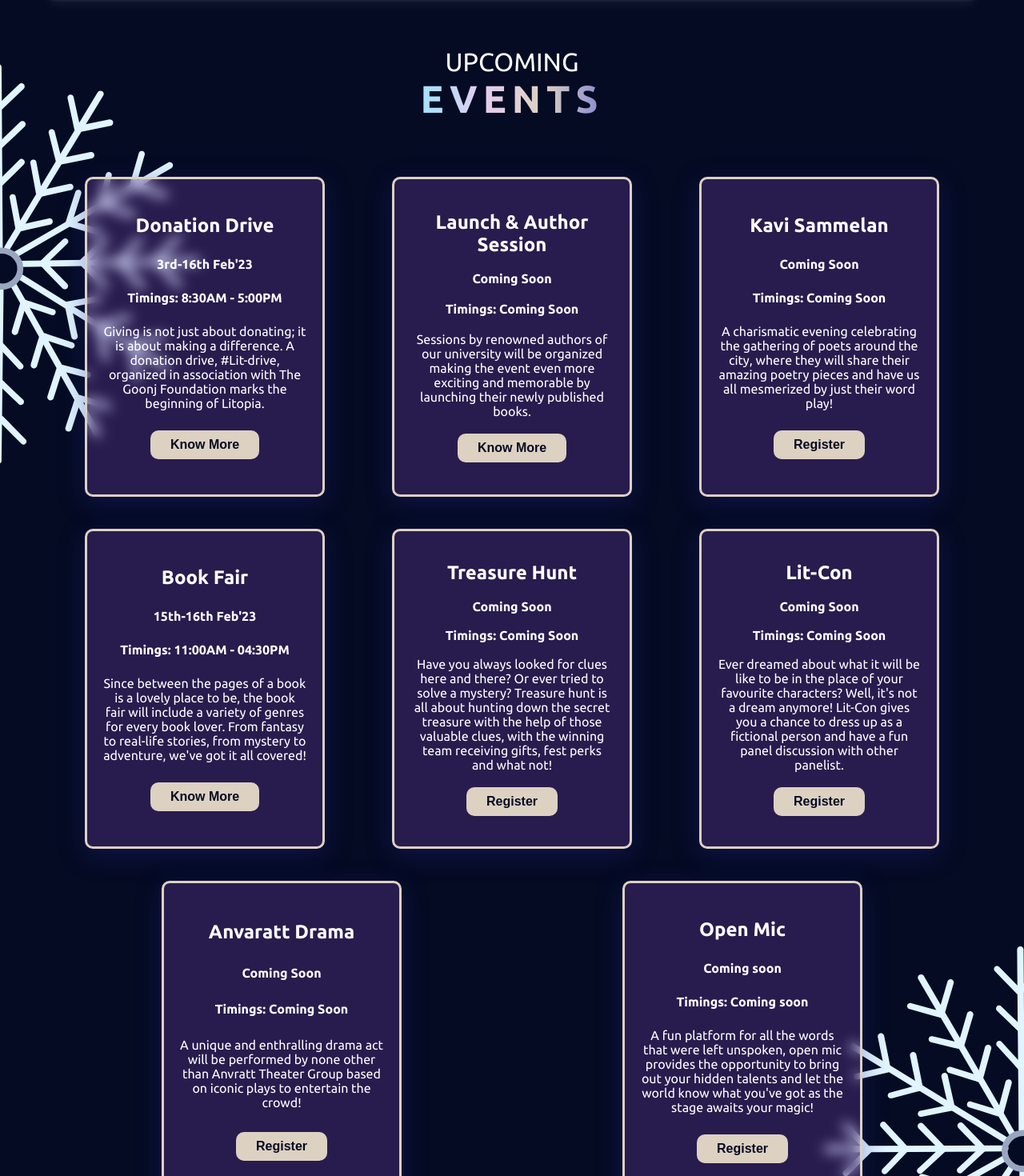
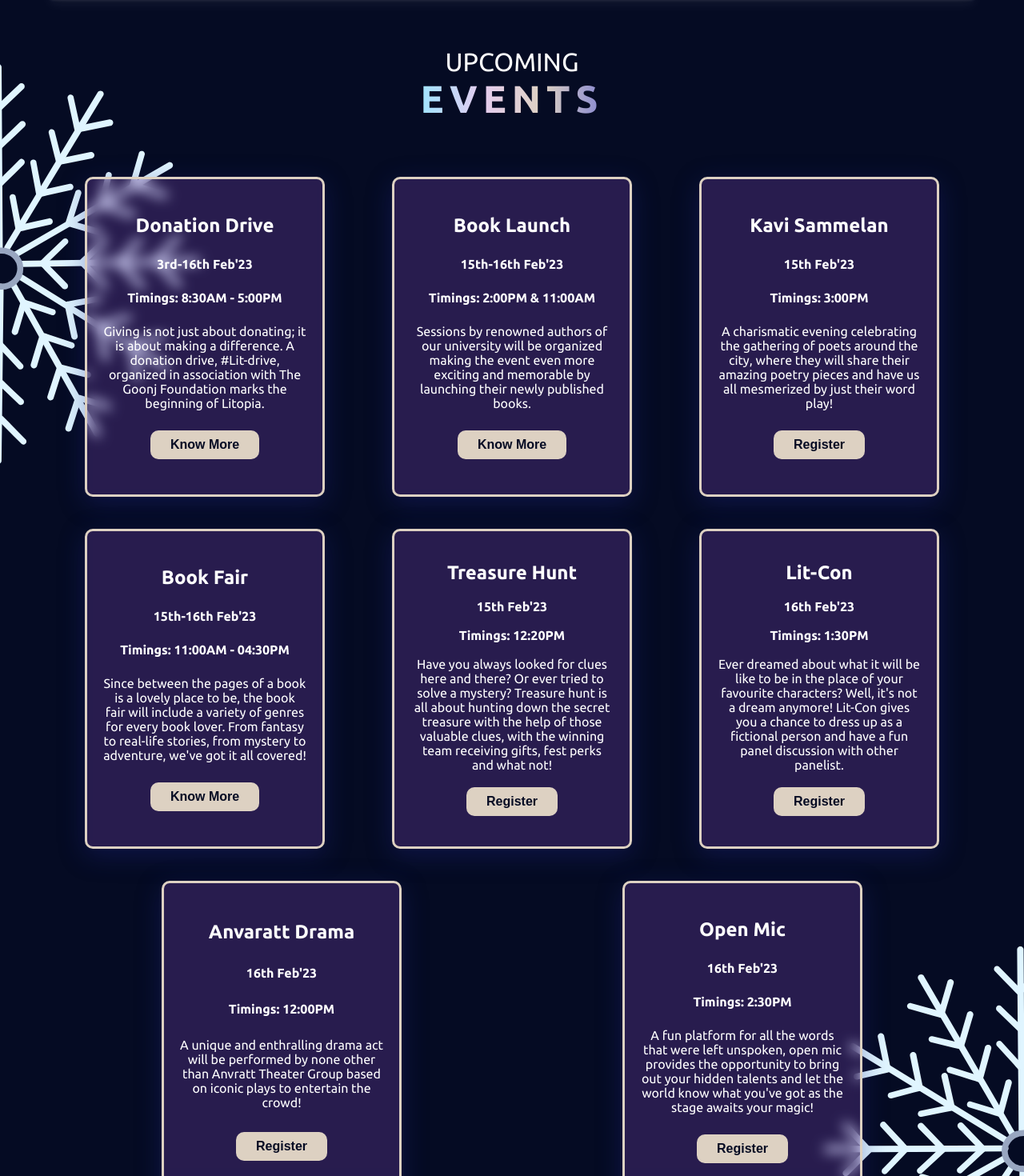
Before and after one commit to Atharv-110/Litopia-Website, a React (Create React App) app: page / in a window 1280 px wide. Shown: the part 1503-2973 px from the top of the page at 80% size. Built offline with nearby package versions, Linux system fonts and the light colour scheme.

Commit message:
Link for the Anavaratt Updated

```diff
--- a/src/components/Events.js
+++ b/src/components/Events.js
@@ -16,7 +16,7 @@ export default function Events() {
           <div className="row">
             <div className="event-card">
               <h2 className="event-title">Donation Drive</h2>
-              <h4>3rd-16th Feb'23 </h4>
+              <h4>3rd-16th Feb'23</h4>
               <h4>Timings: 8:30AM - 5:00PM</h4>
               <p className="event-description">
                 Giving is not just about donating; it is about making a
@@ -36,9 +36,9 @@ export default function Events() {
             </div>
 
             <div className="event-card">
-              <h2 className="event-title">Launch & Author Session</h2>
-              <h4>Coming Soon</h4>
-              <h4>Timings: Coming Soon</h4>
+              <h2 className="event-title">Book Launch</h2>
+              <h4>15th-16th Feb'23</h4>
+              <h4>Timings: 2:00PM & 11:00AM</h4>
               <p className="event-description">
                 Sessions by renowned authors of our university will be organized
                 making the event even more exciting and memorable by launching
@@ -53,8 +53,8 @@ export default function Events() {
 
             <div className="event-card">
               <h2 className="event-title">Kavi Sammelan</h2>
-              <h4>Coming Soon</h4>
-              <h4>Timings: Coming Soon</h4>
+              <h4>15th Feb'23</h4>
+              <h4>Timings: 3:00PM</h4>
               <p className="event-description">
                 A charismatic evening celebrating the gathering of poets around
                 the city, where they will share their amazing poetry pieces and
@@ -90,8 +90,8 @@ export default function Events() {
 
             <div className="event-card">
               <h2 className="event-title">Treasure Hunt</h2>
-              <h4>Coming Soon</h4>
-              <h4>Timings: Coming Soon</h4>
+              <h4>15th Feb'23</h4>
+              <h4>Timings: 12:20PM</h4>
               <p className="event-description">
                 Have you always looked for clues here and there? Or ever tried
                 to solve a mystery? Treasure hunt is all about hunting down the
@@ -99,7 +99,11 @@ export default function Events() {
                 winning team receiving gifts, fest perks and what not!
               </p>
               <button className="event-btn">
-                <a target="_blank" rel="noreferrer" href="https://forms.gle/tUxb9iE2RHas3owa7">
+                <a
+                  target="_blank"
+                  rel="noreferrer"
+                  href="https://forms.gle/tUxb9iE2RHas3owa7"
+                >
                   Register
                 </a>
               </button>
@@ -107,8 +111,8 @@ export default function Events() {
 
             <div className="event-card">
               <h2 className="event-title">Lit-Con</h2>
-              <h4>Coming Soon</h4>
-              <h4>Timings: Coming Soon</h4>
+              <h4>16th Feb'23</h4>
+              <h4>Timings: 1:30PM</h4>
               <p className="event-description">
                 Ever dreamed about what it will be like to be in the place of
                 your favourite characters? Well, it's not a dream anymore!
@@ -128,15 +132,19 @@ export default function Events() {
 
             <div className="event-card">
               <h2 className="event-title">Anvaratt Drama</h2>
-              <h4>Coming Soon</h4>
-              <h4>Timings: Coming Soon</h4>
+              <h4>16th Feb'23</h4>
+              <h4>Timings: 12:00PM</h4>
               <p className="event-description">
                 A unique and enthralling drama act will be performed by none
                 other than Anvratt Theater Group based on iconic plays to
                 entertain the crowd!
               </p>
               <button className="event-btn">
-                <a target="_blank" rel="noreferrer" href="/">
+                <a
+                  target="_blank"
+                  rel="noreferrer"
+                  href="https://forms.gle/LXKrD2VJA9E6afzV7"
+                >
                   Register
                 </a>
               </button>
@@ -144,8 +152,8 @@ export default function Events() {
 
             <div className="event-card">
               <h2 className="event-title">Open Mic</h2>
-              <h4>Coming soon</h4>
-              <h4>Timings: Coming soon</h4>
+              <h4>16th Feb'23</h4>
+              <h4>Timings: 2:30PM</h4>
               <p className="event-description">
                 A fun platform for all the words that were left unspoken, open
                 mic provides the opportunity to bring out your hidden talents
```
